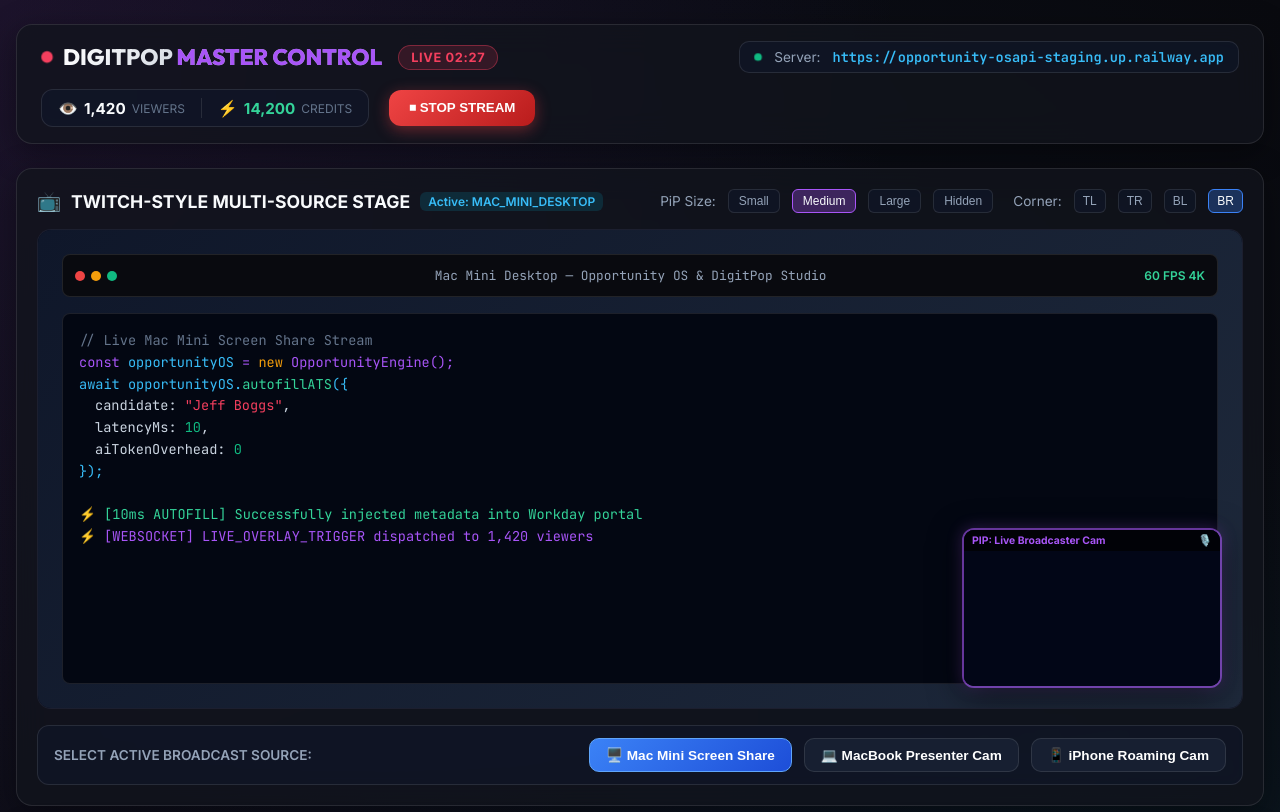
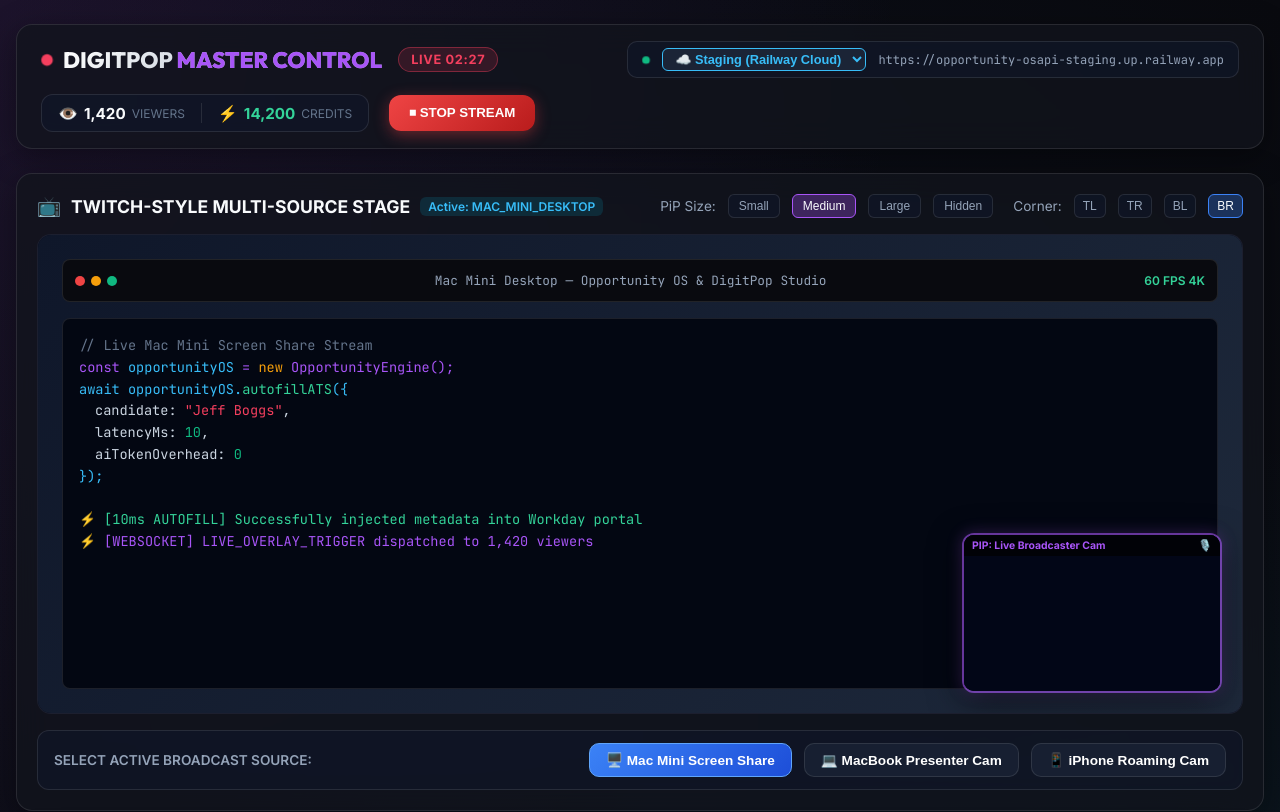
Before and after one commit to BoggsSystems/DigitPopMasterControl, a React (Vite) app: page / in a window 1280 px wide. Shown: the top 812 px of the page. Built offline with nearby package versions, Linux system fonts and the light colour scheme; no server answers.

Commit message:
Add environment switcher dropdown supporting Local Dev, Railway Staging, and Production

```diff
--- a/src/App.jsx
+++ b/src/App.jsx
@@ -3,11 +3,13 @@
 import TwitchStage from './components/TwitchStage';
 import ShoppableTriggerDeck from './components/ShoppableTriggerDeck';
 import TelemetryLog from './components/TelemetryLog';
+import { ENVIRONMENTS } from './config/environment';
 
 export default function App() {
   const [isStreaming, setIsStreaming] = useState(true);
   const [isConnected, setIsConnected] = useState(true);
-  const [serverUrl, setServerUrl] = useState('https://opportunity-osapi-staging.up.railway.app');
+  const [currentEnv, setCurrentEnv] = useState('staging');
+  const [serverUrl, setServerUrl] = useState(ENVIRONMENTS.staging.apiUrl);
   const [durationSeconds, setDurationSeconds] = useState(142);
   const [viewerCount, setViewerCount] = useState(1420);
   const [credits, setCredits] = useState(14200);
@@ -104,12 +106,28 @@
     setEvents((prev) => [newLog, ...prev]);
   };
 
+  const handleEnvChange = (envKey) => {
+    const targetEnv = ENVIRONMENTS[envKey] || ENVIRONMENTS.staging;
+    setCurrentEnv(envKey);
+    setServerUrl(targetEnv.apiUrl);
+    const newLog = {
+      time: new Date().toLocaleTimeString(),
+      type: 'ENVIRONMENT_SWITCH',
+      message: `Switched environment to: ${targetEnv.label} (${targetEnv.apiUrl})`,
+      source: 'MASTER_CONTROL_CONFIG',
+      latencyMs: 1
+    };
+    setEvents((prev) => [newLog, ...prev]);
+  };
+
   return (
     <div style={{ maxWidth: '1400px', margin: '0 auto', padding: '24px 16px' }}>
       <Header
         isStreaming={isStreaming}
         isConnected={isConnected}
         serverUrl={serverUrl}
+        currentEnv={currentEnv}
+        onEnvChange={handleEnvChange}
         viewerCount={viewerCount}
         credits={credits}
         durationSeconds={durationSeconds}
--- a/src/components/Header.jsx
+++ b/src/components/Header.jsx
@@ -1,6 +1,6 @@
 import React from 'react';
 
-export default function Header({ isStreaming, isConnected, serverUrl, viewerCount, credits, durationSeconds, onToggleStream }) {
+export default function Header({ isStreaming, isConnected, serverUrl, currentEnv, onEnvChange, viewerCount, credits, durationSeconds, onToggleStream }) {
   const formatTime = (secs) => {
     const m = Math.floor(secs / 60).toString().padStart(2, '0');
     const s = (secs % 60).toString().padStart(2, '0');
@@ -23,11 +23,30 @@
         </div>
       </div>
 
-      {/* Center: Server Connection Status */}
+      {/* Center: Server Connection & Environment Selector */}
       <div style={{ display: 'flex', alignItems: 'center', gap: '12px', background: 'rgba(15, 23, 42, 0.6)', padding: '6px 14px', borderRadius: '10px', border: '1px solid var(--border-glass)', fontSize: '0.85rem' }}>
         <span style={{ width: '8px', height: '8px', borderRadius: '50%', background: isConnected ? '#10b981' : '#f59e0b' }} className={isConnected ? 'pulse-emerald' : ''} />
-        <span style={{ color: 'var(--text-muted)' }}>Server:</span>
-        <span style={{ fontFamily: 'var(--font-mono)', color: '#38bdf8', fontWeight: 600 }}>{serverUrl}</span>
+
+        <select
+          value={currentEnv}
+          onChange={(e) => onEnvChange(e.target.value)}
+          style={{
+            background: 'rgba(30, 41, 59, 0.8)',
+            border: '1px solid #38bdf8',
+            color: '#38bdf8',
+            borderRadius: '6px',
+            padding: '2px 8px',
+            fontWeight: 600,
+            fontSize: '0.8rem',
+            cursor: 'pointer'
+          }}
+        >
+          <option value="development">🛠️ Dev (Local Mac Mini)</option>
+          <option value="staging">☁️ Staging (Railway Cloud)</option>
+          <option value="production">🚀 Production</option>
+        </select>
+
+        <span style={{ fontFamily: 'var(--font-mono)', color: 'var(--text-muted)', fontSize: '0.75rem' }}>{serverUrl}</span>
       </div>
 
       {/* Right: Metrics & Broadcast Toggle */}
--- /dev/null
+++ b/src/config/environment.js
@@ -0,0 +1,20 @@
+export const ENVIRONMENTS = {
+  development: {
+    id: 'development',
+    label: '🛠️ Local Dev (10.0.0.23:9000)',
+    apiUrl: 'http://10.0.0.23:9000',
+    wsUrl: 'ws://10.0.0.23:9000'
+  },
+  staging: {
+    id: 'staging',
+    label: '☁️ Railway Staging',
+    apiUrl: 'https://opportunity-osapi-staging.up.railway.app',
+    wsUrl: 'wss://opportunity-osapi-staging.up.railway.app'
+  },
+  production: {
+    id: 'production',
+    label: '🚀 Production',
+    apiUrl: 'https://api.opportunity-system.com',
+    wsUrl: 'wss://api.opportunity-system.com'
+  }
+};
```
